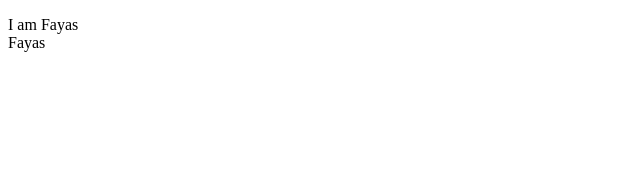
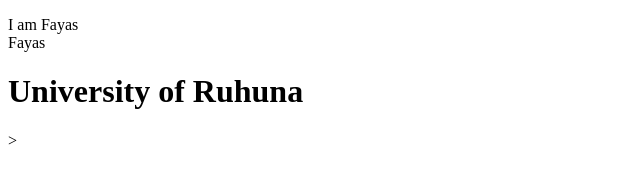
Before and after one commit to FayasTM/NewJava, a plain HTML site: page index.html in a window 1280 px wide. Shown: the whole page, without its empty margins (0-640 px from the left). Drawn offline with Linux system fonts and the light colour scheme.

Commit message:
23.08.30update

```diff
--- a/index.html
+++ b/index.html
@@ -7,5 +7,6 @@
 </head>
 <body>
     <p>I am Fayas<br>Fayas</p>
+    <h1>University of Ruhuna</h1>>
 </body>
 </html>
```
